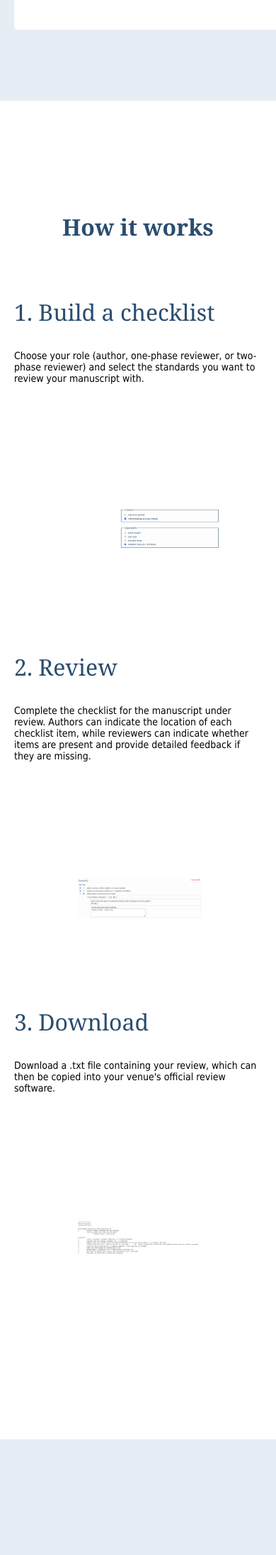
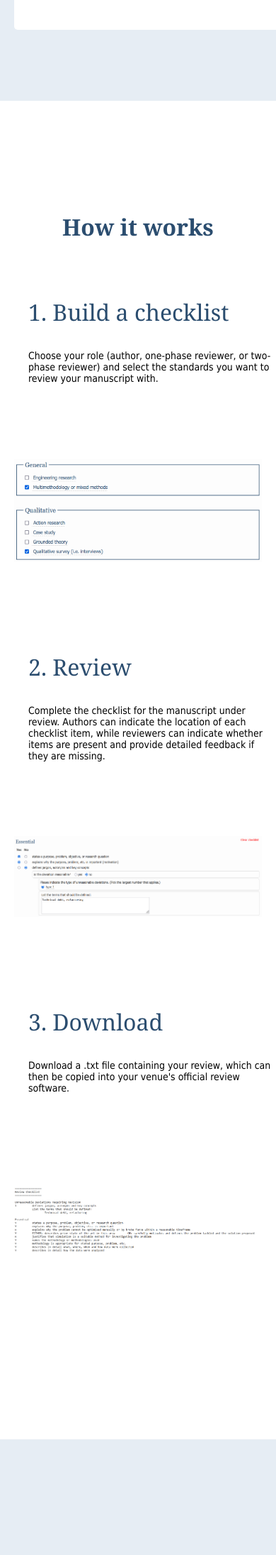
Before and after one commit to eschltz/standardstest, a Jekyll site: the page built from index.md, in a window 390 px wide. Shown: the part 1911-4102 px from the top of the page at 71% size. Built offline with Jekyll 4.4.1, drawn with Linux system fonts in a browser that asks for light colours.

Commit message:
Landing page responsiveness

```diff
--- a/assets/css/style.scss
+++ b/assets/css/style.scss
@@ -511,10 +511,16 @@ main .ready-link {
 }
 
 @media screen and (max-width: 1050px) {
-	.instruction-text, .image-container {
+	.instruction-text, .instructions-1 .image-container,
+	.instructions-2 .image-container,
+	.instructions-3 .image-container {
 		flex: 0 0 100%;
 		margin: 0;
 		margin-top: 20px;
+	}
+
+	.instruction-text {
+		margin-left: 20px;
 	}
 }
 
```
